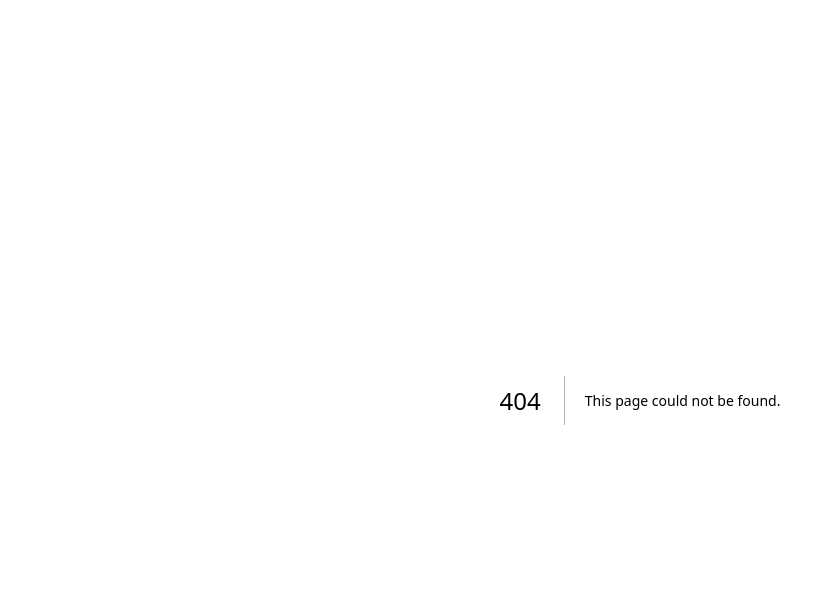
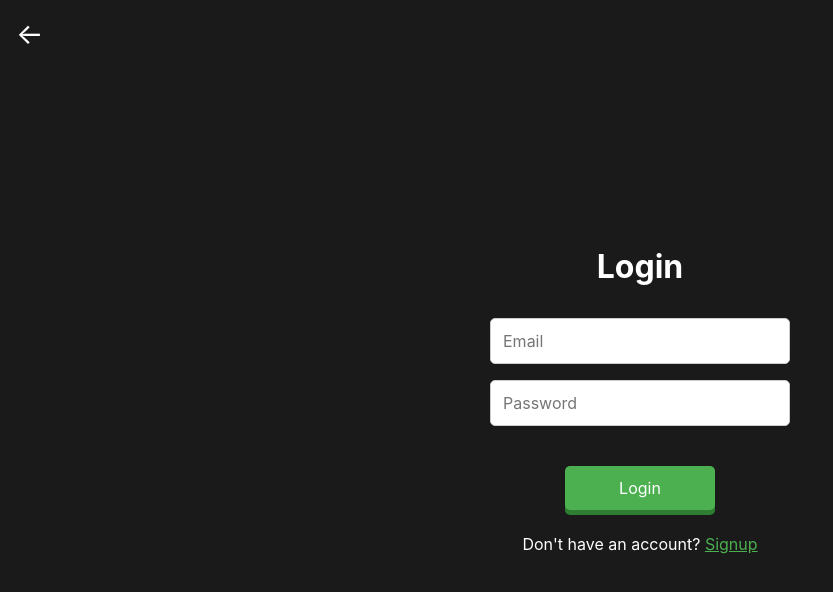
Before and after one commit to Arsalaann/flashcard-frenzy-game, a Next.js app: page /login in a window 1280 px wide. Before the commit this address had no page. Shown: the top 592 px of the page, without its empty margins (0-833 px from the left). Built offline with nearby package versions, Linux system fonts and the light colour scheme; no server answers.

Commit message:
feat: enable login logout and signup functionality

```diff
--- /dev/null
+++ b/app/components/AuthForm.js
@@ -0,0 +1,26 @@
+"use client";
+
+import styles from "../page.module.css";
+
+export default function AuthForm({ email, setEmail, password, setPassword }) {
+  return (
+    <div className={styles.authForm}>
+      <input
+        type="email"
+        placeholder="Email"
+        value={email}
+        onChange={(e) => setEmail(e.target.value)}
+        required
+        className={styles.input}
+      />
+      <input
+        type="password"
+        placeholder="Password"
+        value={password}
+        onChange={(e) => setPassword(e.target.value)}
+        required
+        className={styles.input}
+      />
+    </div>
+  );
+}
--- a/app/globals.css
+++ b/app/globals.css
@@ -28,6 +28,9 @@ body {
   box-sizing: border-box;
   padding: 0;
   margin: 0;
+   font-family: -apple-system, BlinkMacSystemFont, 'Segoe UI', 'Roboto', 'Oxygen',
+    'Ubuntu', 'Cantarell', 'Fira Sans', 'Droid Sans', 'Helvetica Neue',
+    sans-serif;
 }
 
 a {
--- /dev/null
+++ b/app/login/page.js
@@ -0,0 +1,62 @@
+"use client";
+
+import { useState, useEffect } from "react";
+import { useRouter } from "next/navigation";
+import { supabase } from "../../lib/supabaseClient";
+import Link from "next/link";
+import AuthForm from "../components/AuthForm";
+import styles from "../page.module.css";
+
+
+export default function Login() {
+    const router = useRouter();
+    const [email, setEmail] = useState("");
+    const [password, setPassword] = useState("");
+    const [errorMsg, setErrorMsg] = useState("");
+    const [user, setUser] = useState(null);
+
+    useEffect(() => {
+        // Check session
+        supabase.auth.getSession().then(({ data }) => {
+            if (data.session) {
+                router.replace("/"); // redirect logged-in user to home
+            } else {
+                setUser(null); // show login form
+            }
+        });
+    }, [router]);
+
+    if (user) return null;
+
+    const handleLogin = async (e) => {
+        e.preventDefault();
+        setErrorMsg("");
+        const { data, error } = await supabase.auth.signInWithPassword({
+            email,
+            password,
+        });
+
+        if (error) setErrorMsg(error.message);
+        else router.push("/"); // Redirect to Home after login
+    };
+
+    return (
+        <div className={styles.page}>
+            <Link href="/"><div className={styles.backButton}>←</div></Link>
+            <h1>Login</h1>
+            <form onSubmit={handleLogin} className={styles.form}>
+                <AuthForm email={email} setEmail={setEmail} password={password} setPassword={setPassword} />
+                <button type="submit" className={`${styles.button} ${styles.toCenter}`}>Login</button>
+            </form>
+            {errorMsg && <p className={styles.error}>{errorMsg}</p>}
+            <p>
+                Don't have an account?{" "}
+                <Link href="/signup">
+                    <button className={styles.linkButton}>
+                        Signup
+                    </button>
+                </Link>
+            </p>
+        </div>
+    );
+}
--- a/app/page.module.css
+++ b/app/page.module.css
@@ -1,167 +1,125 @@
 .page {
-  --gray-rgb: 0, 0, 0;
-  --gray-alpha-200: rgba(var(--gray-rgb), 0.08);
-  --gray-alpha-100: rgba(var(--gray-rgb), 0.05);
-
-  --button-primary-hover: #383838;
-  --button-secondary-hover: #f2f2f2;
-
-  display: grid;
-  grid-template-rows: 20px 1fr 20px;
+  display: flex;
+  flex-direction: column;
   align-items: center;
-  justify-items: center;
-  min-height: 100svh;
-  padding: 80px;
-  gap: 64px;
-  font-family: var(--font-geist-sans);
+  justify-content: center;
+  min-height: 100vh;
+  text-align: center;
+  background-color: #1a1a1a;
+  color: white;
+  padding: 2rem;
 }
 
-@media (prefers-color-scheme: dark) {
-  .page {
-    --gray-rgb: 255, 255, 255;
-    --gray-alpha-200: rgba(var(--gray-rgb), 0.145);
-    --gray-alpha-100: rgba(var(--gray-rgb), 0.06);
-
-    --button-primary-hover: #ccc;
-    --button-secondary-hover: #1a1a1a;
-  }
+.desc{
+  color:rgb(183, 183, 183);
 }
 
-.main {
+.button {
+  margin: 1rem 0.5rem;
+  padding: 0.75rem 1.1rem;
+  font-size: 1rem;
+  cursor: pointer;
+  background: #4caf50;
+  color: white;
+  border: none;
+  border-radius: 5px;
+  width: 150px;
+  text-align: center;
+
+  /* 3D effect */
+  box-shadow: 0 5px #2e7d32;
+  transition: all 0.1s ease-in-out;
+}
+
+/* Pressed effect */
+.button:active {
+  box-shadow: 0 2px #2e7d32;
+  transform: translateY(3px);
+}
+
+.button:hover {
+  background: #45a049;
+  transform: translateY(-2px);
+  box-shadow: 0 7px #2e7d32;
+}
+
+
+.toCenter{
+  margin:0.5rem auto;
+}
+
+
+.form {
   display: flex;
   flex-direction: column;
-  gap: 32px;
-  grid-row-start: 2;
+  width: 300px;
+  gap: 1rem;
+  margin: 1rem auto;
 }
 
-.main ol {
-  font-family: var(--font-geist-mono);
-  padding-left: 0;
-  margin: 0;
-  font-size: 14px;
-  line-height: 24px;
-  letter-spacing: -0.01em;
-  list-style-position: inside;
+.authForm {
+  display: flex;
+  flex-direction: column;
+  width: 300px;
+  gap: 1rem;
+  margin: 1rem auto;
 }
 
-.main li:not(:last-of-type) {
-  margin-bottom: 8px;
+.input {
+  padding: 0.75rem;
+  font-size: 1rem;
+  border-radius: 5px;
+  border: 1px solid #ccc;
 }
 
-.main code {
-  font-family: inherit;
-  background: var(--gray-alpha-100);
-  padding: 2px 4px;
-  border-radius: 4px;
-  font-weight: 600;
+.error {
+  position: absolute;
+  top:56%;
+  font-size: 0.8rem;
+  color: #ff4d4f;
 }
 
-.ctas {
-  display: flex;
-  gap: 16px;
+.linkButton {
+  background: none;
+  border: none;
+  color: #4caf50;
+  cursor: pointer;
+  text-decoration: underline;
+  padding: 0;
+  font-size: 1rem;
 }
 
-.ctas a {
-  appearance: none;
-  border-radius: 128px;
-  height: 48px;
-  padding: 0 20px;
-  border: 1px solid transparent;
-  transition:
-    background 0.2s,
-    color 0.2s,
-    border-color 0.2s;
+.backButton {
+  position: absolute;
+  top: 1rem;
+  left: 1rem;
   cursor: pointer;
-  display: flex;
-  align-items: center;
-  justify-content: center;
-  font-size: 16px;
-  line-height: 20px;
-  font-weight: 500;
+  font-size: 1.8rem;
 }
 
-a.primary {
-  background: var(--foreground);
-  color: var(--background);
-  gap: 8px;
+.backButton:hover{
+  color: #d0d0d0;
 }
 
-a.secondary {
-  border-color: var(--gray-alpha-200);
-  min-width: 158px;
+.logoutButton{
+  background: none;
+  position: absolute;
+  top:3%;
+  left:2%;
+  cursor: pointer;
+  border:1.5px solid rgb(211, 211, 211);
+  color:rgb(223, 223, 223);
+  padding:0.3% 0.8%;
+  border-radius: 10px;
 }
 
-.footer {
-  grid-row-start: 3;
-  display: flex;
-  gap: 24px;
+.logoutButton:hover{
+  border:1.5px solid rgb(43, 43, 43);
+  background: rgb(43, 43, 43);
+  color:white;
+  box-shadow: 0 0 5px rgb(88, 88, 88);
 }
 
-.footer a {
-  display: flex;
-  align-items: center;
-  gap: 8px;
+.logoutButton:active{
+  border:1.5px solid rgb(43, 43, 43);
 }
-
-.footer img {
-  flex-shrink: 0;
-}
-
-/* Enable hover only on non-touch devices */
-@media (hover: hover) and (pointer: fine) {
-  a.primary:hover {
-    background: var(--button-primary-hover);
-    border-color: transparent;
-  }
-
-  a.secondary:hover {
-    background: var(--button-secondary-hover);
-    border-color: transparent;
-  }
-
-  .footer a:hover {
-    text-decoration: underline;
-    text-underline-offset: 4px;
-  }
-}
-
-@media (max-width: 600px) {
-  .page {
-    padding: 32px;
-    padding-bottom: 80px;
-  }
-
-  .main {
-    align-items: center;
-  }
-
-  .main ol {
-    text-align: center;
-  }
-
-  .ctas {
-    flex-direction: column;
-  }
-
-  .ctas a {
-    font-size: 14px;
-    height: 40px;
-    padding: 0 16px;
-  }
-
-  a.secondary {
-    min-width: auto;
-  }
-
-  .footer {
-    flex-wrap: wrap;
-    align-items: center;
-    justify-content: center;
-  }
-}
-
-@media (prefers-color-scheme: dark) {
-  .logo {
-    filter: invert();
-  }
-}
```
Also changed, not shown: app/page.js (+65 -1 lines), app/signup/page.js (added, +62 -0 lines), app/game/page.js (added).
